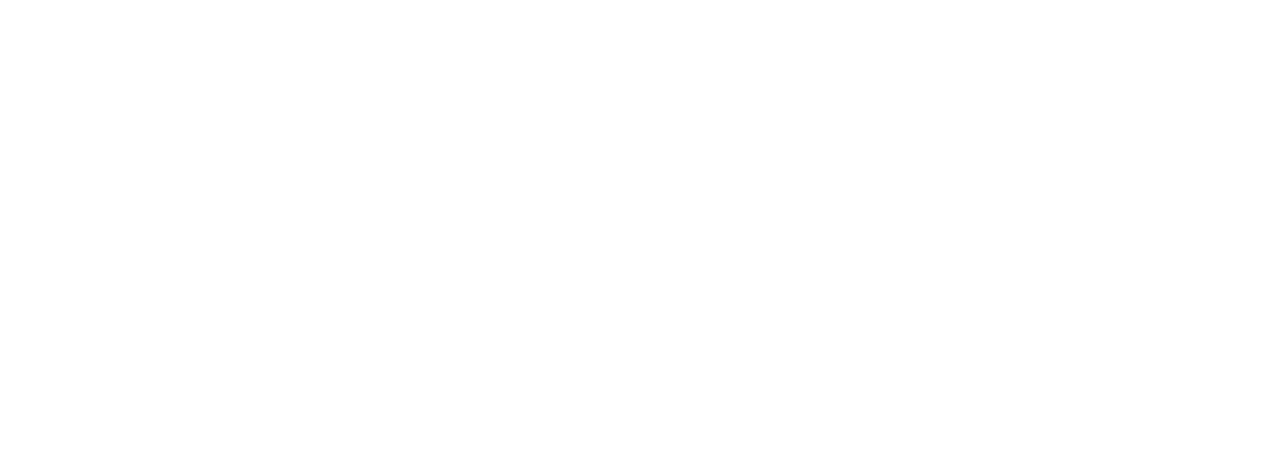
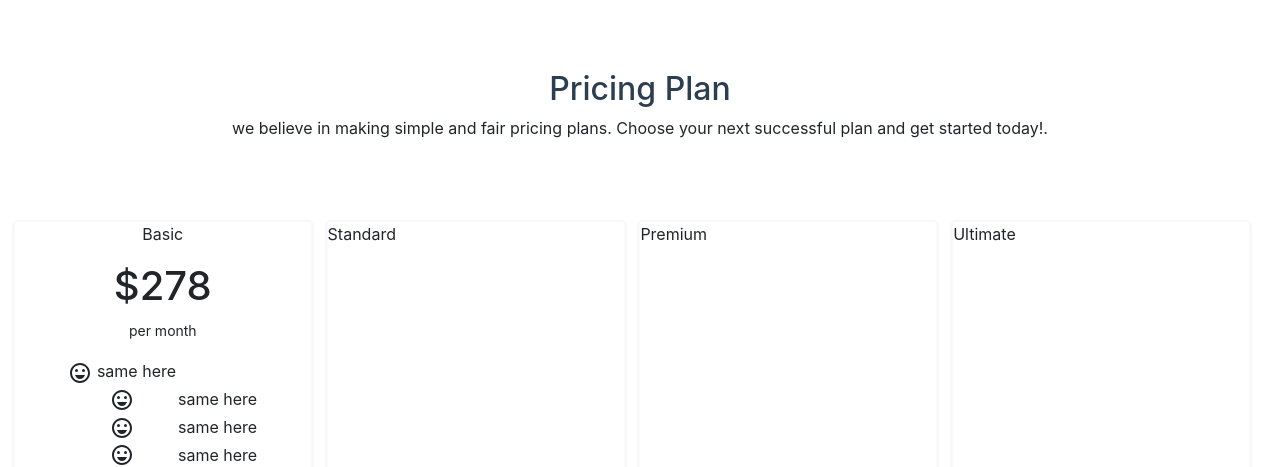
Before and after one commit to ImtiazAkib/template-1, a React (Create React App) app: page /home in a window 1280 px wide. Shown: the part 2330-2797 px from the top of the page. Before the commit the page ends 2400 px from the top, so only its background shows below. Built offline with nearby package versions, Linux system fonts and the light colour scheme.

Commit message:
video section complete

```diff
--- a/src/components/Contact/Contact.js
+++ b/src/components/Contact/Contact.js
@@ -2,8 +2,21 @@ import React from "react";
 
 const Contact = () => {
   return (
-    <div>
+    <div className="mt-5">
       <h1>This is Contact</h1>
+      <p>
+        Lorem ipsum dolor sit amet consectetur adipisicing elit. Dolor modi
+        adipisci vel, accusamus explicabo mollitia? Excepturi aut ut accusamus
+        aliquam.
+      </p>
+      <p>
+        Lorem ipsum dolor, sit amet consectetur adipisicing elit. Saepe pariatur
+        unde accusamus, sunt quia ratione architecto? Ipsam ut accusamus beatae,
+        hic, repellendus ullam magnam deleniti amet adipisci, reprehenderit
+        nemo. Voluptatum architecto quam aliquam eum culpa sit reiciendis
+        voluptates consectetur labore nisi aspernatur asperiores rerum
+        laboriosam voluptatibus, maiores laudantium doloremque reprehenderit?
+      </p>
     </div>
   );
 };
--- a/src/components/Home/Home.css
+++ b/src/components/Home/Home.css
@@ -1,3 +1,4 @@
+/*------------------------ banner section ---------------------------*/
 .banner {
   background: url("./banner.jpg");
   background-repeat: no-repeat;
@@ -14,6 +15,7 @@
   flex: 40%;
 }
 
+/*---------------- banner overlayout color ----------------------*/
 .banner-overlay {
   background: linear-gradient(
     150deg,
@@ -27,6 +29,8 @@
   top: 0;
   opacity: 0.8;
 }
+
+/*---------------- banner overlayout color end----------------------*/
 .home-banner {
   display: flex;
   justify-content: space-evenly;
@@ -40,6 +44,8 @@
   background: transparent;
   color: white;
 }
+
+/*---------------------- video play button -----------------------*/
 .video-play-btn {
   animation: pulse_01 2s ease infinite;
   padding: 0px;
@@ -50,7 +56,7 @@
 .video-play-btn:hover {
   color: rgba(40, 20, 131, 0.76);
 }
-
+/*---------------------------- video play button animation -------------------------*/
 @keyframes pulse_01 {
   0% {
     transform: scale(0.94);
@@ -66,6 +72,9 @@
   }
 }
 
+/*---------------------------- video play button animation end -------------------------*/
+
+/*-------------------------- video popup section -------------------------*/
 .video-popup {
   width: 100%;
   height: 600px;
@@ -96,6 +105,9 @@
   width: 600px;
 }
 
+/*-------------------------- video popup section end -------------------------*/
+
+/*-------------------------- video popup close button -------------------------*/
 .video-close-btn {
   position: absolute;
   top: 110px;
@@ -107,10 +119,13 @@
   color: white;
 }
 
+/*-------------------------- video popup close button end -------------------------*/
+
+/*-------------------------- video popup show -------------------------*/
 #hidden-popup {
   display: block;
 }
-
+/*-------------------------- shape for image -------------------------*/
 .shape {
   position: relative;
   z-index: 2;
@@ -125,6 +140,9 @@
   height: 100%;
 }
 
+/*-------------------------- shape for image end -------------------------*/
+
+/*------------------------- feature section ---------------------------*/
 .features {
   overflow: hidden;
   background-color: #f9f9f9;
@@ -144,6 +162,7 @@
 .single-feature:hover .feature-icon {
   border-radius: 20px;
 }
+/*------------------------- feature section icons ---------------------------*/
 .feature-icon {
   width: 36px;
   height: 36px;
@@ -153,6 +172,12 @@
   color: white;
   transition: all 0.3s ease-in;
 }
+
+/*------------------------- feature section icons end ---------------------------*/
+
+/*------------------------- feature section end ---------------------------*/
+
+/*------------------------- single promo section ---------------------------*/
 .single-promo {
   width: 262px;
   height: 204px;
@@ -182,6 +207,10 @@
   cursor: pointer;
   background-size: 100% var(--border-width);
 }
+
+/*------------------------- single promo section ---------------------------*/
+
+/*--------------------- video container section --------------------*/
 .video-container {
   height: 500px;
   position: relative;
@@ -204,6 +233,49 @@
   width: 600px;
   height: 350px;
 }
+
+/*--------------------------- price plan card section ----------------------------*/
+.card-container {
+  width: 100%;
+  margin-bottom: 80px;
+}
+.single-card {
+  width: 300px;
+  height: 450px;
+  margin-left: 0.8rem;
+  margin-top: 2rem;
+  border: 2px solid #f9f9f9;
+  border-radius: 5px;
+  box-shadow: 0 1px 2px rgb(0 0 0 / 12%);
+}
+.card-body-detail {
+  display: flex;
+  justify-content: center;
+}
+/* .card-body-detail td {
+  padding: 12px 35px;
+}
+
+.color-row {
+  background-color: rgb(230, 225, 225);
+  border-radius: 3px;
+} */
+
+/* .card-body-detail div {
+  width: 17rem;
+  height: 3rem;
+}
+.card-body-detail .highlight-div {
+  background-color: rgb(230, 225, 225);
+  border-radius: 3px;
+}
+.card-body-detail .highlight-div p {
+  display: block;
+} */
+
+/*--------------------------- price plan card section end ----------------------------*/
+
+/*--------------------- responsive for mobile device start ----------------------*/
 
 @media only screen and (max-width: 650px) {
   .home-banner {
@@ -247,7 +319,13 @@
   }
   .single-promo {
     margin-bottom: 40px;
-    margin-left: 70px;
+    margin-left: 0px;
+  }
+  .promo-container {
+    display: flex;
+    flex-wrap: wrap;
+    align-items: center;
+    justify-content: center;
   }
   .video-content iframe {
     height: 280px;
@@ -259,7 +337,20 @@
   .video-content {
     left: 0px;
   }
+  .card-container-header {
+    margin: 0px 20px;
+  }
+  .cards {
+    display: flex;
+    flex-wrap: wrap;
+    align-items: center;
+    justify-content: center;
+  }
 }
+
+/*--------------------- responsive for mobile device end ----------------------*/
+
+/*--------------------- responsive for different mobile device ----------------------*/
 
 @media only screen and (max-width: 420px) {
   .shape-img {
@@ -285,3 +376,5 @@
     max-height: 705px;
   }
 }
+
+/*--------------------- responsive for different mobile device ----------------------*/
--- a/src/components/Home/Home.js
+++ b/src/components/Home/Home.js
@@ -222,7 +222,7 @@ const Home = () => {
           </div>
         </div>
         {/*-------------------- feature bottom section -------------------------*/}
-        <div className="d-lg-flex mb-5">
+        <div className="d-lg-flex promo-container mb-5">
           <div className="single-promo">
             <div className="text-center single-promo-content">
               <div>
@@ -295,15 +295,89 @@ const Home = () => {
             <iframe
               src="https://www.youtube.com/embed/9CEW3Tmx2tg"
               title="YouTube video player"
-              frameborder="0"
               allow="accelerometer; autoplay; clipboard-write; encrypted-media; gyroscope; picture-in-picture"
-              allowfullscreen
+              allowFullScreen
             ></iframe>
           </div>
         </div>
         <div className="banner-overlay"></div>
       </div>
       {/*---------------------- video section end -----------------------*/}
+
+      {/*------------------- price plan card section ---------------*/}
+      <div className="card-container">
+        <div className="text-center card-container-header mb-5">
+          <h2 style={{ color: "#2c3e50" }}>Pricing Plan</h2>
+          <p>
+            we believe in making simple and fair pricing plans. Choose your next
+            successful plan and get started today!.
+          </p>
+        </div>
+        <div className="d-lg-flex cards">
+          <div className="single-card text-center">
+            <div className="card-titile">Basic</div>
+            <div className="card-body text-center">
+              <div className="mb-3">
+                <h1>$278</h1>
+                <small>per month</small>
+              </div>
+              <div>
+                <div className="card-body-detail">
+                  <table>
+                    <tr className="color-row">
+                      <td>
+                        <SentimentVerySatisfiedIcon></SentimentVerySatisfiedIcon>{" "}
+                        same here
+                      </td>
+                    </tr>
+                    <tr>
+                      <td>
+                        <SentimentVerySatisfiedIcon></SentimentVerySatisfiedIcon>
+                      </td>
+                      <td>same here</td>
+                    </tr>
+                    <tr className="color-row">
+                      <td>
+                        <SentimentVerySatisfiedIcon></SentimentVerySatisfiedIcon>
+                      </td>
+                      <td>same here</td>
+                    </tr>
+                    <tr>
+                      <td>
+                        <SentimentVerySatisfiedIcon></SentimentVerySatisfiedIcon>
+                      </td>
+                      <td>same here</td>
+                    </tr>
+                    <tr className="color-row">
+                      <td>
+                        <SentimentVerySatisfiedIcon></SentimentVerySatisfiedIcon>
+                      </td>
+                      <td>same here</td>
+                    </tr>
+                    <tr></tr>
+                  </table>
+                </div>
+                <div className="mt-2">
+                  <button>Buy</button>
+                </div>
+              </div>
+            </div>
+          </div>
+          <div className="single-card">
+            <div className="card-titile">Standard</div>
+            <div className="card-body"></div>
+          </div>
+          <div className="single-card">
+            <div className="card-titile">Premium</div>
+            <div className="card-body"></div>
+          </div>
+          <div className="single-card">
+            <div className="card-titile">Ultimate</div>
+            <div className="card-body"></div>
+          </div>
+        </div>
+      </div>
+      {/*------------------- price plan card section end ---------------*/}
     </div>
   );
 };
```
